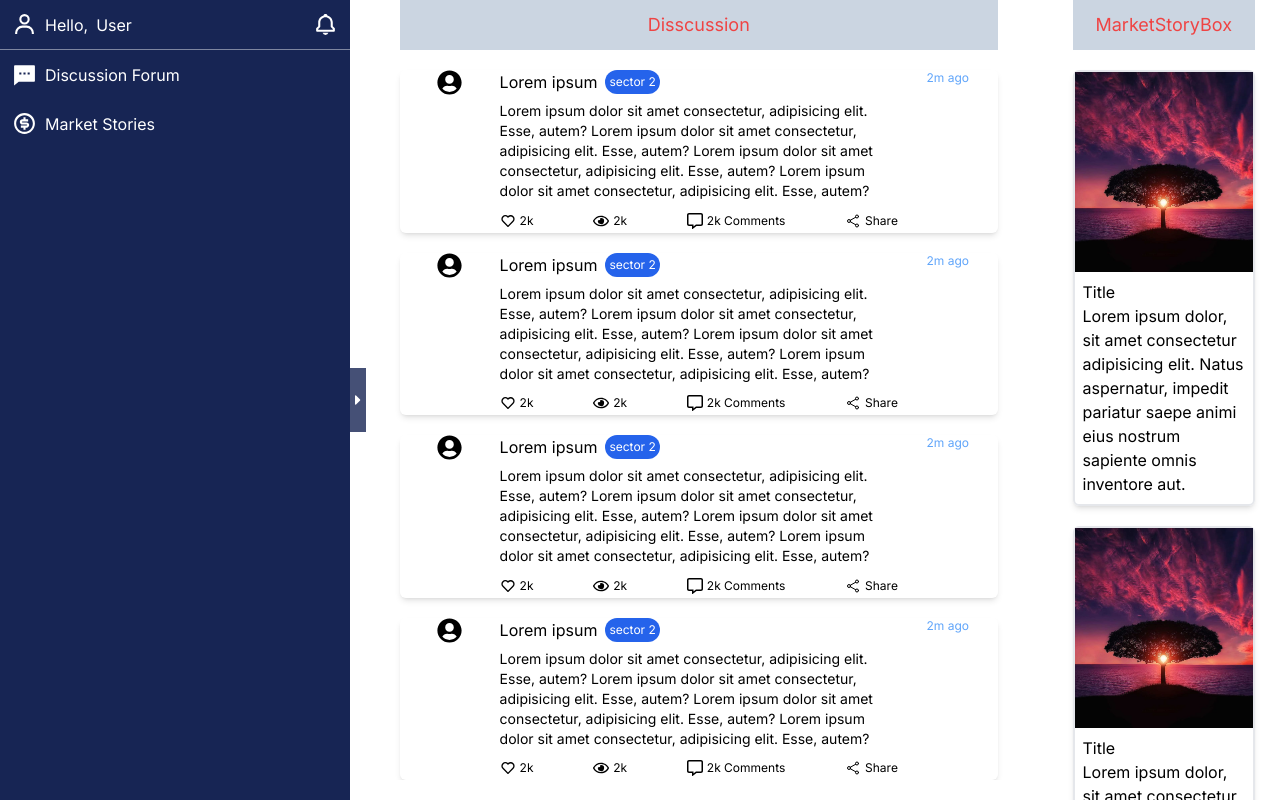
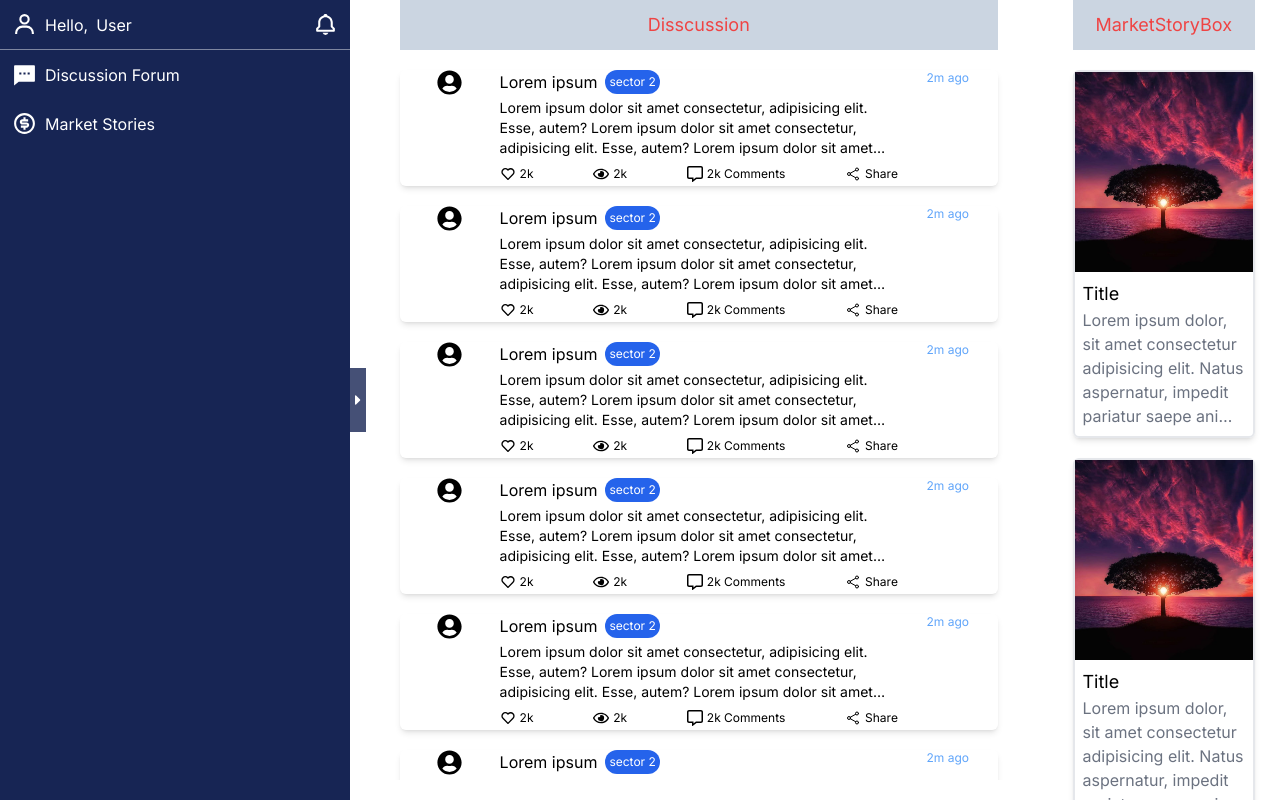
Before and after one commit to Ansh-Rajput/GoIndiaAssignment1, a Next.js app: page / in a window 1280 px wide. Built offline with nearby package versions, Linux system fonts and the light colour scheme.

Commit message:
fixed: changed the behaviour of navbar in mobile view and improvise the design of boxes

```diff
--- a/components/DisscussionComponents/Disscussion.tsx
+++ b/components/DisscussionComponents/Disscussion.tsx
@@ -17,6 +17,14 @@ export const Disscussion = () => {
 
         <CommentBox />
         <CommentBox />
+        <CommentBox />
+
+        <CommentBox />
+        <CommentBox />
+        <CommentBox />
+
+        <CommentBox />
+        <CommentBox />
       </div>
     </div>
   );
--- a/components/DisscussionComponents/commentBox.tsx
+++ b/components/DisscussionComponents/commentBox.tsx
@@ -4,7 +4,7 @@ import { IoShareSocialOutline } from "react-icons/io5";
 
 export const CommentBox = () => {
   return (
-    <div className="w-[calc(100%-100px)] m-auto grid grid-cols-12 shadow-md rounded-md min-h-[calc(100%/4-20px)] my-5">
+    <div className="w-[calc(100%-100px)] m-auto grid grid-cols-12 shadow-md rounded-md max-h-[calc(100vh/4)] my-5">
       <div className="flex justify-center col-span-2">
         <FaUserCircle size={25} />
       </div>
@@ -13,7 +13,7 @@ export const CommentBox = () => {
           Lorem ipsum
           <span className="text-white bg-blue-600 rounded-xl text-center flex items-center px-1 text-xs">sector 2</span>
         </div>
-        <div className="text-sm">
+        <div className="text-sm  line-clamp-3 overflow-hidden">
           Lorem ipsum dolor sit amet consectetur, adipisicing elit. Esse, autem?
           Lorem ipsum dolor sit amet consectetur, adipisicing elit. Esse, autem?
           Lorem ipsum dolor sit amet consectetur, adipisicing elit. Esse, autem?
--- a/components/MarketStoryComponents/market-story-box.tsx
+++ b/components/MarketStoryComponents/market-story-box.tsx
@@ -12,10 +12,10 @@ export const MarketStoryBox = () => {
                 />
             </div>
             <div className="p-2">
-                <div>
+                <div className="text-lg">
                     Title
                 </div>
-                <div>
+                <div className="text-gray-500 overflow-hidden line-clamp-5">
                     Lorem ipsum dolor, sit amet consectetur adipisicing elit. Natus aspernatur, impedit pariatur saepe animi eius nostrum sapiente omnis inventore aut.
                 </div>
             </div>
--- a/components/NavBar.tsx
+++ b/components/NavBar.tsx
@@ -1,24 +1,21 @@
+"use client";
 import Link from "next/link";
-import { usePathname, useSearchParams } from "next/navigation";
+import { useSearchParams } from "next/navigation";
 
 export const NavBar = () => {
+  const searchParams = useSearchParams();
+
   return (
     <div className="xl:hidden h-10 flex bg-blue-950/80 text-white justify-between items-center">
-      <Link
-        href={`?${new URLSearchParams({
-          page: "disscussion",
-        })}`}
-        className="text-center flex-1"
-      >
-        Disscussion Fourm
+      <Link href={{ pathname: "/", query: { page: "disscussion" } }} className="w-full h-full">
+        <div className={`text-center flex-1 flex items-center justify-center self-center cursor-pointer w-full h-full ${searchParams.get("page") === "disscussion" && "bg-blue-950"}`}>
+          Disscussion Forum
+        </div>
       </Link>
-      <Link
-        href={`?${new URLSearchParams({
-          page: "stories",
-        })}`}
-        className="text-center flex-1"
-      >
-        Market Stories
+      <Link href={{ pathname: "/", query: { page: "stories" } } } className="w-full h-full">
+        <div className={`text-center flex-1 w-full h-full flex items-center justify-center cursor-pointer ${searchParams.get("page") === "stories" && "bg-blue-950"}`}>
+          Market Stories
+        </div>
       </Link>
     </div>
   );
```
